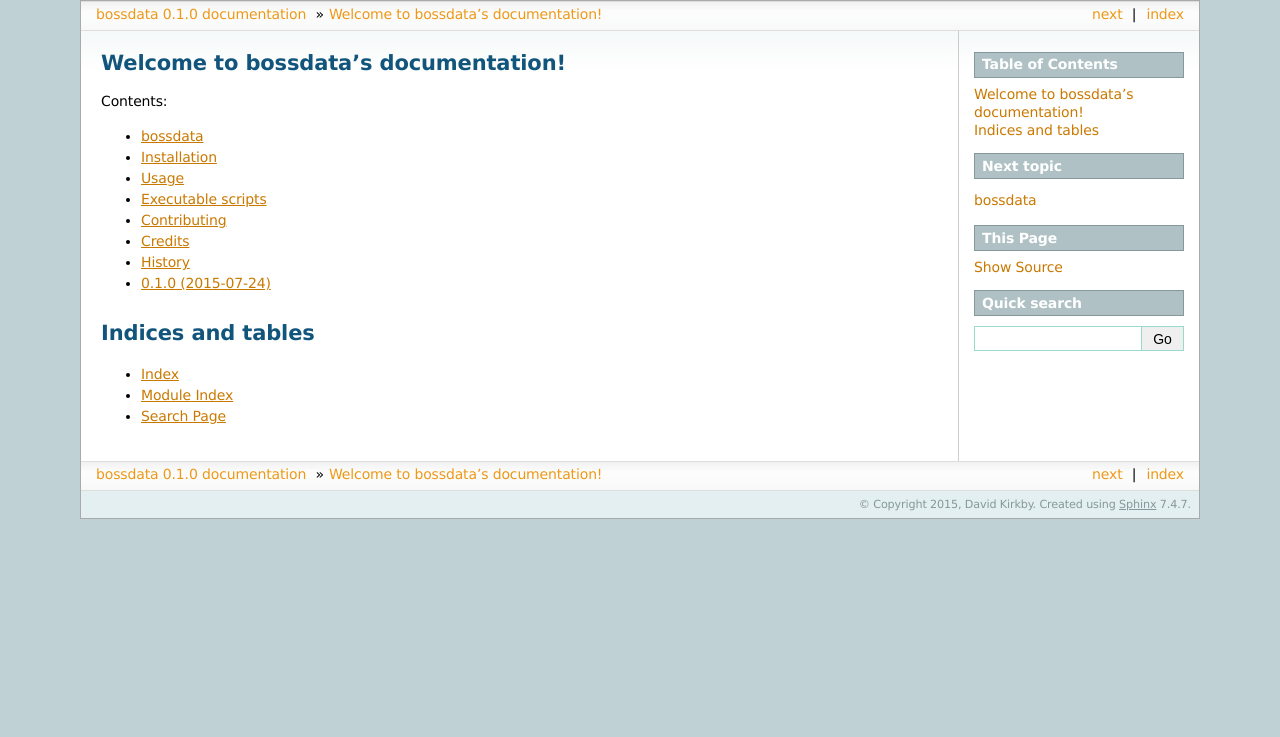
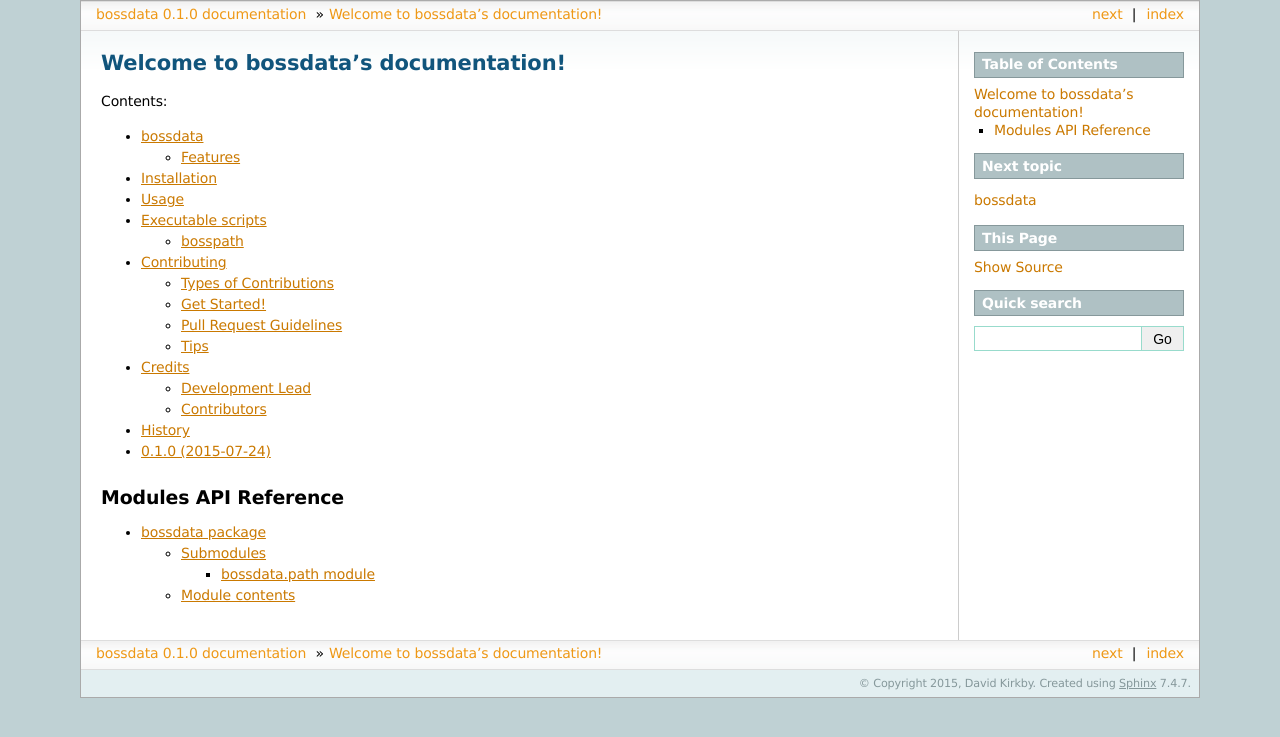
Before and after one commit to dkirkby/bossdata, a Sphinx documentation site: the page built from docs/index.rst, in a window 1280 px wide. Shown: the top 737 px of the page. Built offline with Sphinx 7.4.7, drawn with Linux system fonts in a browser that asks for light colours.

```diff
--- a/docs/index.rst
+++ b/docs/index.rst
@@ -19,9 +19,10 @@ Contents:
    authors
    history
 
-Indices and tables
-==================
+Modules API Reference
+---------------------
 
-* :ref:`genindex`
-* :ref:`modindex`
-* :ref:`search`
+.. toctree::
+   :maxdepth: 3
+
+   src/bossdata
--- /dev/null
+++ b/docs/src/bossdata.path.rst
@@ -0,0 +1,7 @@
+bossdata.path module
+====================
+
+.. automodule:: bossdata.path
+    :members:
+    :undoc-members:
+    :show-inheritance:
--- /dev/null
+++ b/docs/src/bossdata.rst
@@ -0,0 +1,17 @@
+bossdata package
+================
+
+Submodules
+----------
+
+.. toctree::
+
+   bossdata.path
+
+Module contents
+---------------
+
+.. automodule:: bossdata
+    :members:
+    :undoc-members:
+    :show-inheritance:
```
Also changed, not shown: other parts of docs/index.rst (+1 -1 lines).
